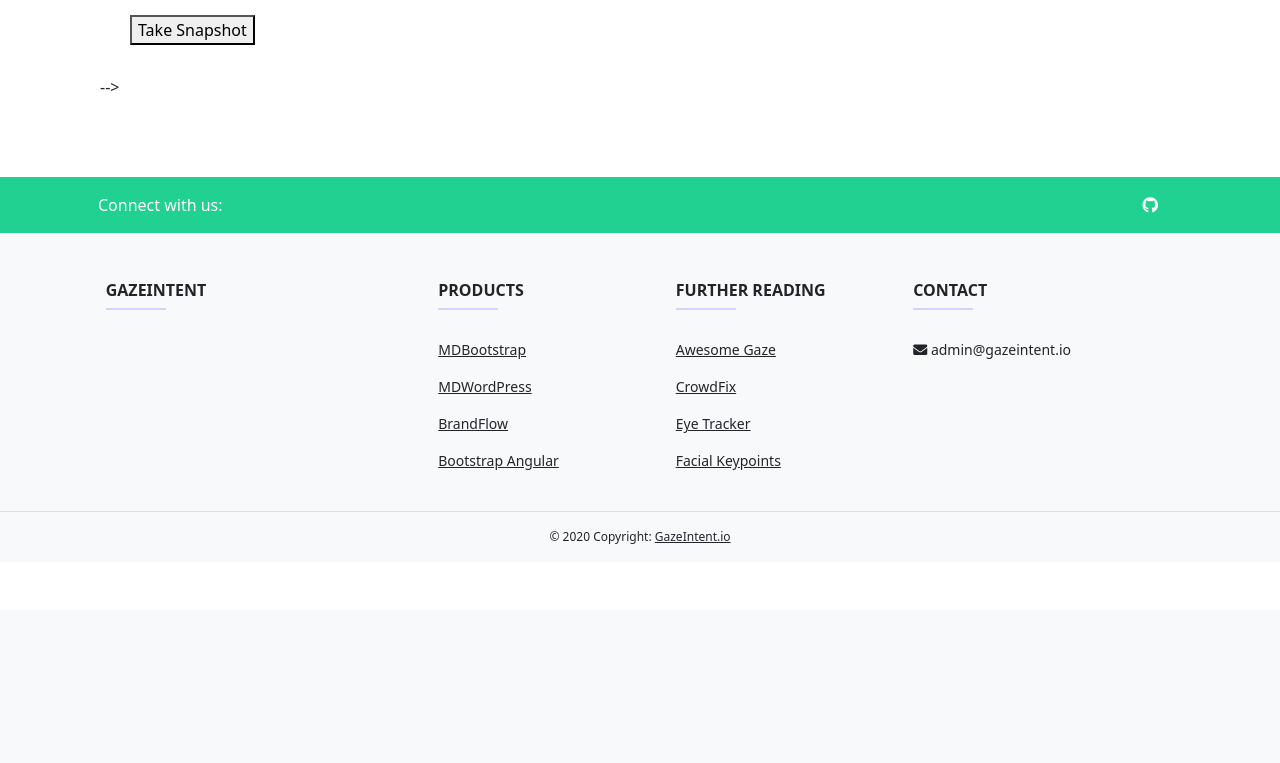
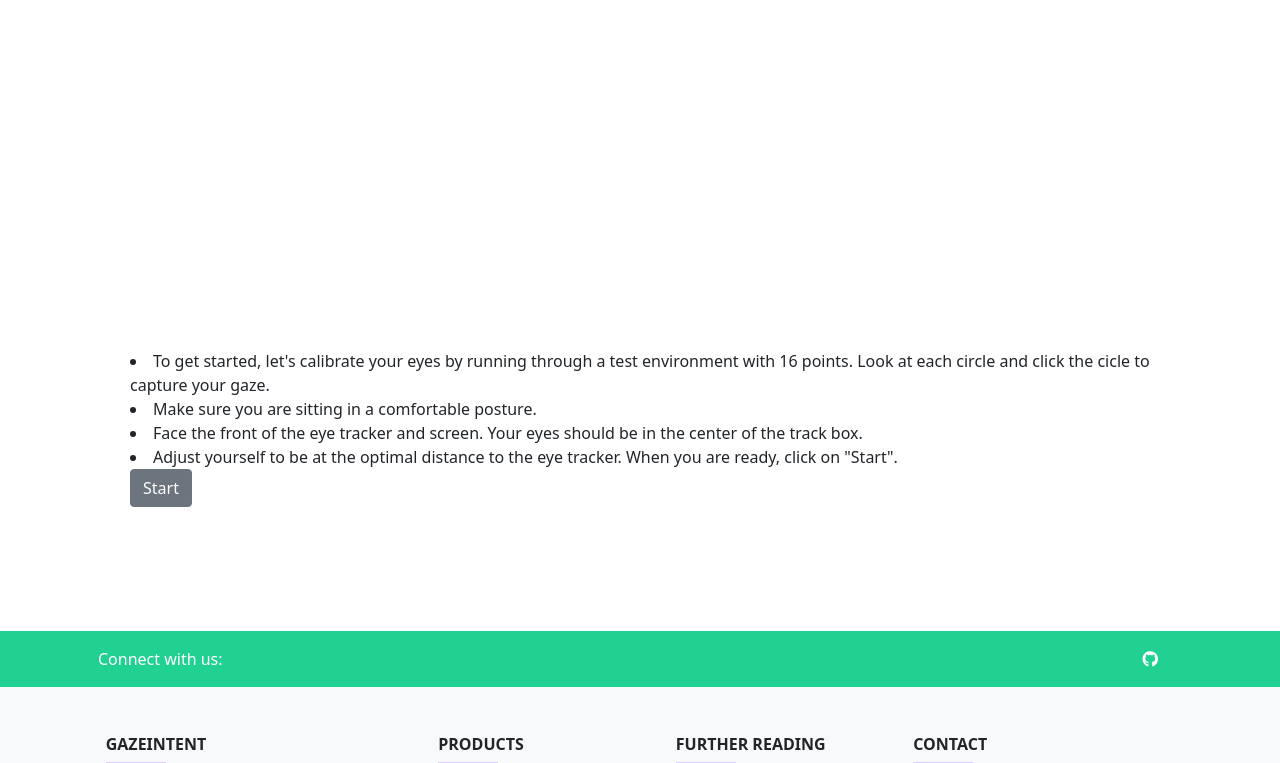
Before and after one commit to mpbunch/gazeintent, a Flask app: template app/templates/client.html in a window 1280 px wide. Shown: the part 534-1297 px from the top of the page. Before the commit the page ends 1078 px from the top, so only its background shows below. Run offline with Flask 2, Linux system fonts and the light colour scheme; the template is opened without the code that fills it, so the values that code supplies are empty; parts of the project's set-up code (start-up, migrations or seed data) failed here and were passed over; some libraries are stand-ins or nearby versions.

Commit message:
adding calibration instruction page and calibration page with 16 points

```diff
--- a/app/routes.py
+++ b/app/routes.py
@@ -113,6 +113,12 @@ def documentation():
     active="documentation"
     return render_template("documentation.html", active=active)
 
+@app.route("/calibrate")
+@login_required
+def calibrate():
+    active="calibrate"
+    return render_template("calibrate.html", active=active)
+
 # @app.route("/register", methods=['GET', 'POST'])
 # @app.route('/signup', methods=['GET', 'POST'])
 # def signup():
--- a/app/templates/client.html
+++ b/app/templates/client.html
@@ -2,12 +2,11 @@
 {% extends "layout.html" %}
 {% block content %}
 <div class="container section">
-    <h3>Clients</h3>
-    {{user.email_address}}
+    <!-- <h3>Clients</h3> -->
+    <!-- {{user.email_address}} -->
 
     {% include "snapshot.html" %}
     <!-- {% include "webcam.html" %} -->
 
-    <!-- {% include "d3sample.html" %} -->
 </div>
 {% endblock %}
--- a/app/templates/snapshot.html
+++ b/app/templates/snapshot.html
@@ -4,17 +4,39 @@
       width: 350px;
       height: 350px;
     }
+
+    #image {
+      width: 500px;
+    }
+
+    #grid {
+      width: 100vw;
+    }
   </style>
 
-  <h3>Snapshot</h3>
+  <h3>Calibrate GazeIntent</h3>
 
   <body>
-    <div id="camera"></div>
-    <button onclick="take_snapshot(); myFunction();" name="button">Take Snapshot</button>
-    <div id="results">
+    <img src="https://tech.tobii.com/wp-content/uploads/2019/11/technology-eye-tracking-illustration.jpg" id="image" alt="">
+
+    <!-- <button onclick="take_snapshot();">Take Snapshot</button> -->
+    <!-- <button id="fullscreen" href="/calibrate" onclick="openFullscreen();">Open full screen</button> -->
+    <div class="row">
+      <div id="camera" class="mx-auto"></div>
+      <div class="mx-auto">
+        <li>To get started, let's calibrate your eyes by running through a test environment with 16 points. Look at each circle and click the cicle to capture your gaze.</li>
+        <li>Make sure you are sitting in a comfortable posture.</li>
+        <li>Face the front of the eye tracker and screen. Your eyes should be in the center of the track box. </li>
+        <li>Adjust yourself to be at the optimal distance to the eye tracker. When you are ready, click on "Start". </li>
+      </div>
+      <div class="mx-auto">
+        <!-- <button class="btn btn-primary" href="/calibrate">Start</button> -->
+        <p><a class="btn btn-secondary" href="/calibrate">Start</a></p>
+      </div>
+
+    </div>
 
 
-    </div>
   </body>
 </div>
 
@@ -30,22 +52,29 @@
   });
   Webcam.attach('#camera');
 
+
+  var fullscreen = document.getElementById("camera");
+
+  function openFullscreen() {
+    if (fullscreen.requestFullscreen) {
+      fullscreen.requestFullscreen();
+    } else if (fullscreen.webkitRequestFullscreen) {
+      /* Safari */
+      fullscreen.webkitRequestFullscreen();
+    } else if (fullscreen.msRequestFullscreen) {
+      /* IE11 */
+      fullscreen.msRequestFullscreen();
+    }
+  }
+
   function take_snapshot() {
     // capture the photo after clicking on "Take Snapshot" and load it to result div
     Webcam.snap(function(data_uri) {
-      document.getElementById('results').innerHTML =
+      var div = document.createElement("DIV");
+      div.innerHTML =
         '<img src="' + data_uri + '"/>';
-        document.createElement("BUTTON");
-        document.body.appendChild(btn);
+      document.getElementById('results').appendChild(div);
     });
 
   }
-
-  // function myFunction() {
-  //   var btn = document.createElement("BUTTON");
-  //   document.body.appendChild(btn);
-  //   // alert("Hello! I am an alert box!!");
-  //   const currentDiv = document.getElementById("camera");
-  //   document.body.insertBefore(btn, currentDiv);
-  // }
 </script>
```
Also changed, not shown: app/templates/calibrate.html (added, +145 -0 lines).
